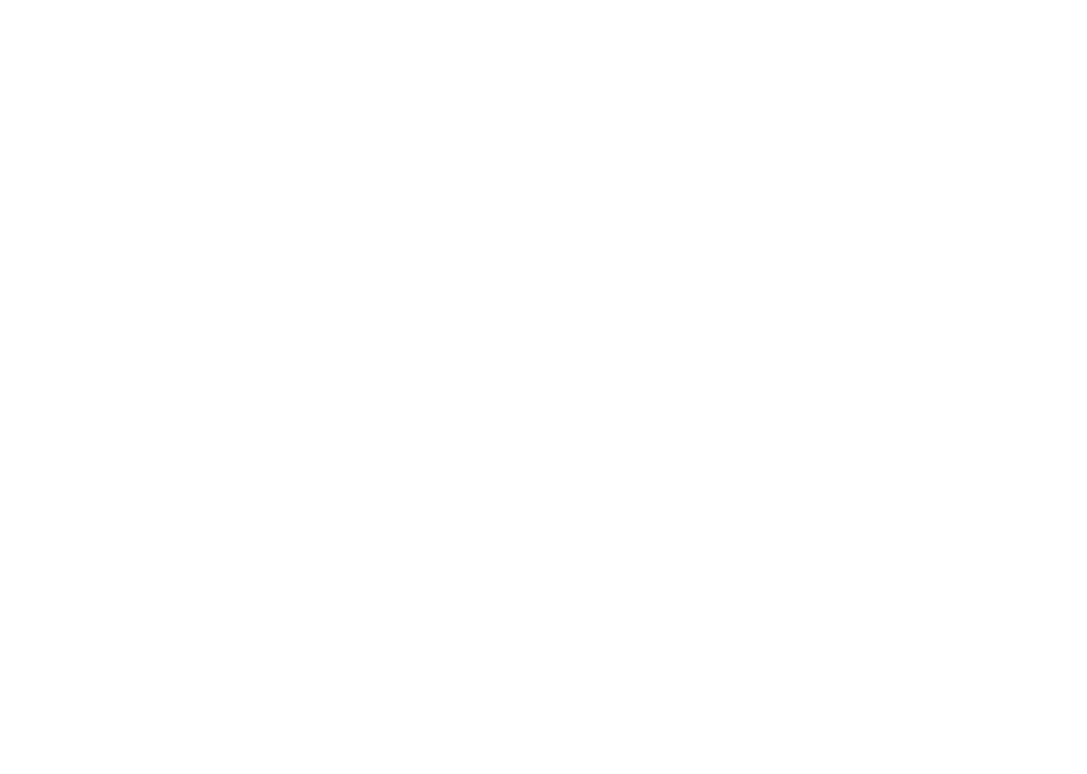
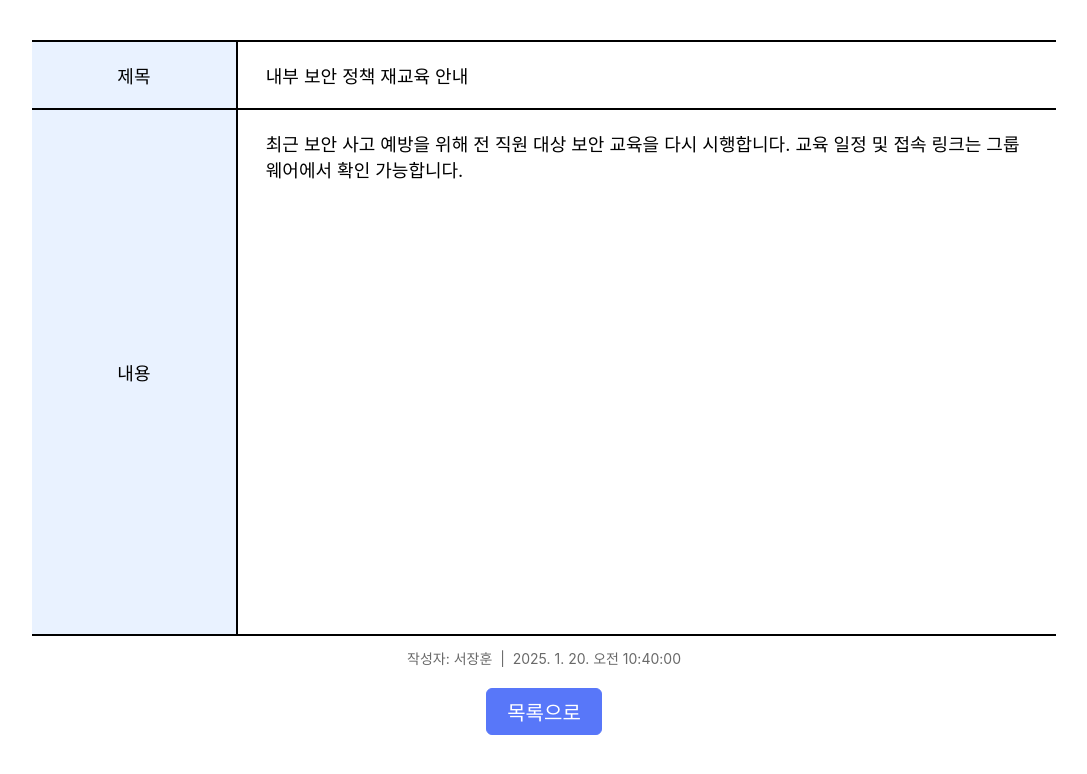
Before and after one commit to i-mfinebankandyou/mailSendTool, a React (Create React App) app: page /board/1 in a window 1280 px wide. Before the commit this address had no page. Shown: the top 774 px of the page, without its empty margins (96-1183 px from the left). Built offline with nearby package versions, Linux system fonts and the light colour scheme.

Commit message:
feat: 게시판 페이지 분리, css수정

```diff
--- a/package.json
+++ b/package.json
@@ -9,7 +9,7 @@
     "@testing-library/user-event": "^13.5.0",
     "react": "^19.2.0",
     "react-dom": "^19.2.0",
-    "react-router-dom": "^7.9.5",
+    "react-router-dom": "^7.9.6",
     "react-scripts": "5.0.1",
     "styled-components": "^6.1.19",
     "web-vitals": "^2.1.4"
--- a/src/App.js
+++ b/src/App.js
@@ -1,7 +1,7 @@
-import './App.css';
+import "./App.css";
 import Test from "./pages/Test";
 import { Route, Routes, Navigate } from "react-router-dom";
-
+import BoardDetail from "./pages/BoardDetail";
 
 function App() {
   return (
@@ -9,6 +9,7 @@
       <Routes>
         <Route path="/" element={<Navigate to="/test" />} />
         <Route path="/test" element={<Test />} />
+        <Route path="/board/:id" element={<BoardDetail />} />
       </Routes>
     </div>
   );
--- a/src/board.json
+++ b/src/board.json
@@ -1,23 +1,30 @@
 [
   {
+    "id": 4,
+    "title": "전산 점검에 따른 업무 처리 지연 안내",
+    "content": "금일 오후 3시부터 내부 전산 시스템 업데이트가 진행됩니다. 이에 따라 일부 업무 처리 속도가 평소보다 지연될 수 있으니 양해 부탁드립니다.",
+    "person": "김연아",
+    "time": 1737110400000
+  },
+  {
     "id": 3,
-        "title": "게시글3",
-        "content": "내용3",
-        "person": "황",
-        "time": 1763449306893
+    "title": "대출 심사 기준 변경 공유",
+    "content": "신규 신용대출 상품 출시로 인해 일부 심사 기준이 변경되었습니다. 변경 내용은 금일 중으로 이메일로도 공유드릴 예정입니다.",
+    "person": "손흥민",
+    "time": 1737196800000
   },
   {
     "id": 2,
-        "title": "게시글2",
-        "content": "내용2",
-        "person": "태",
-        "time": 1763449260951
+    "title": "지점별 월간 실적 보고 요청",
+    "content": "전 지점 담당자분들은 1월 월간 실적 자료를 3일 이내 본부로 제출 부탁드립니다. 양식은 공유드린 파일을 사용해주세요.",
+    "person": "박지성",
+    "time": 1737283200000
   },
   {
     "id": 1,
-        "title": "게시글1",
-        "content": "내용1",
-        "person": "식",
-        "time": 1763449248946
+    "title": "내부 보안 정책 재교육 안내",
+    "content": "최근 보안 사고 예방을 위해 전 직원 대상 보안 교육을 다시 시행합니다. 교육 일정 및 접속 링크는 그룹웨어에서 확인 가능합니다.",
+    "person": "서장훈",
+    "time": 1737369600000
   }
 ]
--- /dev/null
+++ b/src/pages/BoardDetail.jsx
@@ -0,0 +1,158 @@
+// BoardDetail.jsx
+import React from "react";
+import { useLocation, useNavigate, useParams } from "react-router-dom";
+import styled from "styled-components";
+import boardData from "../board.json";
+
+const Container = styled.div`
+  width: 80%;
+  margin: 40px auto 0 auto;
+
+  .detail-table {
+    width: 100%;
+    border-collapse: collapse;
+    border-top: 2px solid #000; /* 맨 윗줄 진한 선 */
+  }
+
+  .detail-row {
+    border-bottom: 2px solid #000;
+  }
+
+  /* 내용 행은 밑줄을 더 두껍게 */
+  .content-row {
+    border-bottom: 2px solid #000;
+  }
+
+  .label-cell {
+    width: 20%;
+    padding: 16px 12px;
+    text-align: center;
+    vertical-align: middle;
+    font-size: 18px;
+    /* 왼쪽/오른쪽 영역 사이 굵은 세로선 */
+    border-right: 2px solid #000;
+    background-color: #e9f2ff;
+    align-items: center;
+    justify-content: center;
+  }
+
+  .value-cell {
+    padding: 12px 16px;
+    vertical-align: middle;
+    text-align: left;
+  }
+
+  .value-box {
+    width: 100%;
+    padding: 8px 12px;
+    font-size: 18px;
+    box-sizing: border-box;
+    background-color: #fff;
+  }
+
+  .content-box {
+    min-height: 500px;
+    white-space: pre-wrap;
+  }
+
+  /* 메타데이터 가운데 정렬 */
+  .meta {
+    width: 100%;
+    margin: 12px auto 0 auto;
+    font-size: 14px;
+    color: dimgray;
+    text-align: center;
+  }
+
+  .bottom-area {
+    width: 100%;
+    margin: 20px auto;
+    display: flex;
+    justify-content: center; /* 가운데 정렬 */
+  }
+
+  .back-button {
+    padding: 8px 20px;
+    border-radius: 6px;
+    border: 1px solid #5877f9;
+    background-color: #5877f9;
+    color: #fff;
+    font-size: 20px;
+    cursor: pointer;
+  }
+
+  .back-button:hover {
+    background-color: #4766e0;
+    border-color: #4766e0;
+  }
+`;
+
+function BoardDetail() {
+  const navigate = useNavigate();
+  const location = useLocation();
+  const { id } = useParams();
+
+  let post = location.state?.post;
+
+  if (!post) {
+    const numericId = Number(id);
+    post = boardData.find((p) => p.id === numericId);
+  }
+
+  if (!post) {
+    return (
+      <Container>
+        <table className="detail-table">
+          <tbody>
+            <tr className="detail-row">
+              <td className="label-cell">제목</td>
+              <td className="value-cell">
+                <div className="value-box">게시글을 찾을 수 없습니다.</div>
+              </td>
+            </tr>
+          </tbody>
+        </table>
+        <div className="meta">작성자 정보를 찾을 수 없습니다.</div>
+        <div className="bottom-area">
+          <button className="back-button" onClick={() => navigate(-1)}>
+            목록으로
+          </button>
+        </div>
+      </Container>
+    );
+  }
+
+  return (
+    <Container>
+      <table className="detail-table">
+        <tbody>
+          <tr className="detail-row">
+            <td className="label-cell">제목</td>
+            <td className="value-cell">
+              <div className="value-box">{post.title}</div>
+            </td>
+          </tr>
+          <tr className="detail-row content-row">
+            <td className="label-cell">내용</td>
+            <td className="value-cell">
+              <div className="value-box content-box">{post.content}</div>
+            </td>
+          </tr>
+        </tbody>
+      </table>
+
+      <div className="meta">
+        작성자: {post.person} &nbsp;|&nbsp;{" "}
+        {new Date(post.time).toLocaleString("ko-KR")}
+      </div>
+
+      <div className="bottom-area">
+        <button className="back-button" onClick={() => navigate(-1)}>
+          목록으로
+        </button>
+      </div>
+    </Container>
+  );
+}
+
+export default BoardDetail;
--- a/src/pages/Test.js
+++ b/src/pages/Test.js
@@ -1,6 +1,7 @@
 import React, { useState } from "react";
 import styled from "styled-components";
 import boardData from "../board.json";
+import { useNavigate } from "react-router-dom";
 
 const Container = styled.div`
   form {
@@ -122,7 +123,7 @@
   .right-align {
     display: flex;
     justify-content: flex-end;
-        width: 80%;  /* 테이블 너비에 맞추고 싶다면 */
+    width: 80%; /* 테이블 너비에 맞추고 싶다면 */
     margin: 0 auto;
   }
 
@@ -150,12 +151,14 @@
   const [boardTitle, setBoardTitle] = useState("");
   const [boardContent, setBoardContent] = useState("");
   const [boardPosts, setBoardPosts] = useState(boardData);
+  const [selectedPost, setSelectedPost] = useState(null);
   const [isWriting, setIsWriting] = useState(false);
   const [currentId, setCurrentId] = useState(4);
   const [checkBody, setCheckBody] = useState("");
   const [checkAttachments, setCheckAttachments] = useState([]);
   const [checkIsSending, setCheckIsSending] = useState(false);
   const [checkResult, setCheckResult] = useState(null);
+  const navigate = useNavigate();
 
   const handleFileChange = (e) => {
     const file = e.target.files && e.target.files[0];
@@ -166,6 +169,7 @@
     setAttachments([...e.target.files]);
   };
 
+  // 메일 보기
   const handleSend = async (e) => {
     e.preventDefault();
 
@@ -292,7 +296,7 @@
   const handleCheckSend = async (e) => {
     e.preventDefault();
 
-        if (checkAttachments.length === 0 & !checkBody) {
+    if ((checkAttachments.length === 0) & !checkBody) {
       alert("파일 업로드 혹은 내용을 입력하세요.");
       return;
     }
@@ -308,10 +312,13 @@
     setCheckIsSending(true);
 
     try {
-            const response = await fetch("http://localhost:5678/webhook-test/chat_check", {
+      const response = await fetch(
+        "http://localhost:5678/webhook-test/chat_check",
+        {
           method: "POST",
           body: formData,
-            });
+        }
+      );
 
       if (!response.ok) {
         setCheckIsSending(false);
@@ -319,12 +326,10 @@
       }
 
       const data = await response.json();
-            console.log(data[0].output)
+      console.log(data[0].output);
       setCheckResult(data[0].output);
 
       setCheckIsSending(false);
-
-
     } catch (error) {
       setCheckIsSending(false);
       console.error(error);
@@ -417,13 +422,22 @@
                 <tr>
                   <td>파일 첨부</td>
                   <td>
-                                        <input type="file" id="fileInput" multiple onChange={handleFileChange} />
+                    <input
+                      type="file"
+                      id="fileInput"
+                      multiple
+                      onChange={handleFileChange}
+                    />
                   </td>
                 </tr>
               </tbody>
             </table>
 
-                        <button className="bottom-button" type="submit" disabled={isSending}>
+            <button
+              className="bottom-button"
+              type="submit"
+              disabled={isSending}
+            >
               {isSending ? "전송 중..." : "전송"}
             </button>
             <button
@@ -443,8 +457,16 @@
           <h1>자가 확인</h1>
           <form onSubmit={handleCheckSend}>
             <div style={{ display: "flex", justifyContent: "center" }}>
-                            <div style={{ width: "80%", display: "flex", flexFlow: "column" }}>
-                                <input style={{ width: "250px" }} type="file" id="fileInput" multiple onChange={handleCheckFileChange} />
+              <div
+                style={{ width: "80%", display: "flex", flexFlow: "column" }}
+              >
+                <input
+                  style={{ width: "250px" }}
+                  type="file"
+                  id="fileInput"
+                  multiple
+                  onChange={handleCheckFileChange}
+                />
                 <textarea
                   style={{ marginTop: "20px" }}
                   rows={6}
@@ -454,7 +476,11 @@
                 />
               </div>
             </div>
-                        <button className="bottom-button" type="submit" disabled={checkIsSending}>
+            <button
+              className="bottom-button"
+              type="submit"
+              disabled={checkIsSending}
+            >
               {checkIsSending ? "분석 중..." : "분석"}
             </button>
             <button
@@ -467,7 +493,10 @@
               초기화
             </button>
           </form>
-                    <div className="checkResult" style={{color: checkResult ? "auto" : "dimgray"}}>
+          <div
+            className="checkResult"
+            style={{ color: checkResult ? "auto" : "dimgray" }}
+          >
             {checkResult ? checkResult : "분석 결과창"}
           </div>
         </>
@@ -478,19 +507,47 @@
           {isWriting ? (
             <>
               <form
-                                onSubmit={(e) => {
+                onSubmit={async (e) => {
                   e.preventDefault();
+
                   if (!boardTitle || !boardContent) {
                     alert("제목과 내용을 입력하세요.");
                     return;
                   }
+
+                  // 게시글 데이터 생성
                   const newPost = {
                     id: currentId,
                     title: boardTitle,
                     content: boardContent,
                     person: "관리자",
-                                        time: Date.now()
+                    time: Date.now(),
                   };
+
+                  try {
+                    // 🟦 서버에 게시글 저장 요청 보내기
+                    const response = await fetch(
+                      "http://localhost:5678/webhook-test/db-check",
+                      {
+                        method: "POST",
+                        headers: { "Content-Type": "application/json" },
+                        body: JSON.stringify(newPost),
+                      }
+                    );
+
+                    if (!response.ok) {
+                      throw new Error("게시글 저장 실패");
+                    }
+
+                    const result = await response.json();
+                    console.log("게시글 저장됨:", result);
+                  } catch (error) {
+                    console.error(error);
+                    alert("서버 오류로 인해 게시글 저장에 실패했습니다.");
+                    return;
+                  }
+
+                  // 🟩 서버 저장 성공 → 프론트 목록에도 추가
                   setBoardPosts([newPost, ...boardPosts]);
                   setBoardTitle("");
                   setBoardContent("");
@@ -531,7 +588,11 @@
                 <button
                   className="bottom-button"
                   type="button"
-                                    style={{ backgroundColor: "white", color: "#5877f9", marginLeft: 10 }}
+                  style={{
+                    backgroundColor: "white",
+                    color: "#5877f9",
+                    marginLeft: 10,
+                  }}
                   onClick={() => setIsWriting(false)}
                 >
                   취소
@@ -550,18 +611,53 @@
                   </tr>
                 </thead>
                 <tbody>
-                                    {(
-                                        boardPosts.map((post) => (
-                                            <tr key={post.id}>
+                  {boardPosts.map((post) => (
+                    <tr
+                      key={post.id}
+                      style={{ cursor: "pointer" }}
+                      onClick={
+                        () => navigate(`/board/${post.id}`, { state: { post } }) // ✅ 클릭 시 페이지 이동 + 데이터 같이 전달
+                      }
+                    >
                       <td>{post.id}</td>
                       <td style={{ fontWeight: "500" }}>{post.title}</td>
                       <td>{post.person}</td>
                       <td>{new Date(post.time).toLocaleString("ko-KR")}</td>
                     </tr>
-                                        ))
-                                    )}
+                  ))}
                 </tbody>
               </table>
+              {selectedPost && (
+                <div
+                  className="board-detail"
+                  style={{
+                    width: "80%",
+                    margin: "20px auto",
+                    border: "1px solid #ccc",
+                    borderRadius: "6px",
+                    padding: "16px",
+                    boxSizing: "border-box",
+                    fontSize: "15px",
+                  }}
+                >
+                  <h3 style={{ marginTop: 0, marginBottom: "10px" }}>
+                    {selectedPost.title}
+                  </h3>
+                  <div
+                    style={{
+                      marginBottom: "8px",
+                      color: "dimgray",
+                      fontSize: "14px",
+                    }}
+                  >
+                    작성자: {selectedPost.person} &nbsp;|&nbsp; 작성 시간:{" "}
+                    {new Date(selectedPost.time).toLocaleString("ko-KR")}
+                  </div>
+                  <div style={{ whiteSpace: "pre-wrap" }}>
+                    {selectedPost.content}
+                  </div>
+                </div>
+              )}
 
               <div className="right-align">
                 <button
```
Also changed, not shown: 1 other file (tests, documents, lock files or other folders). Lines whose indentation alone changed are shown as unchanged.
